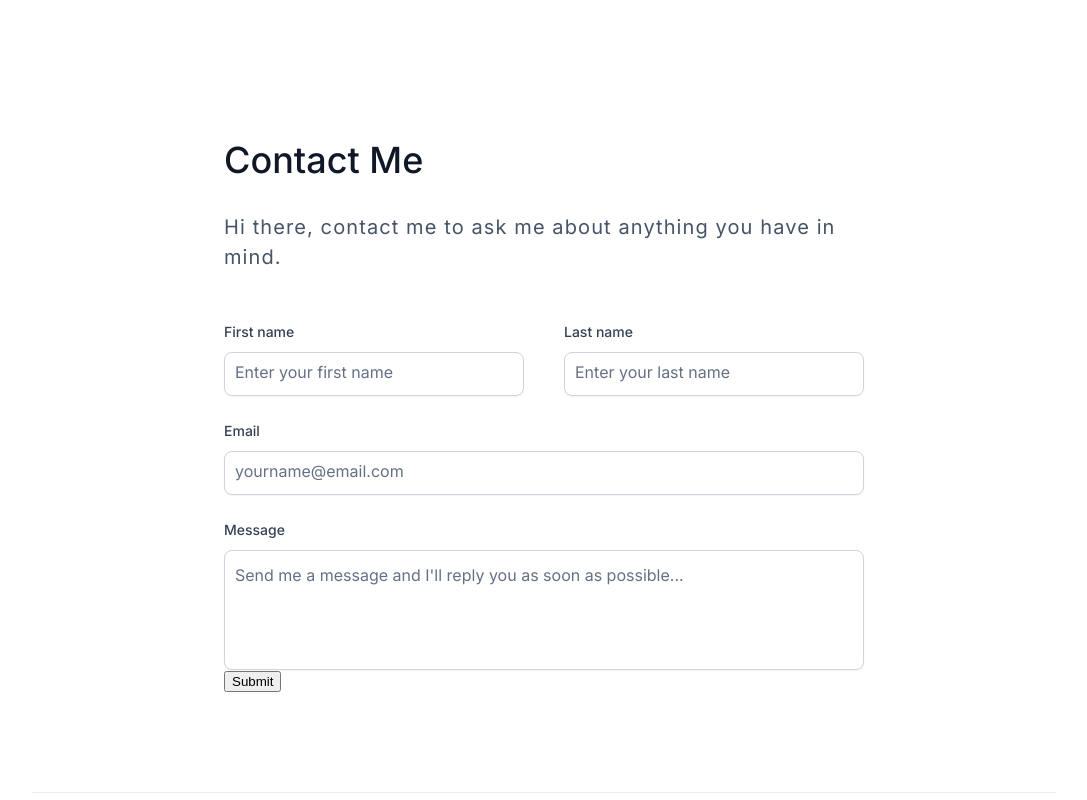
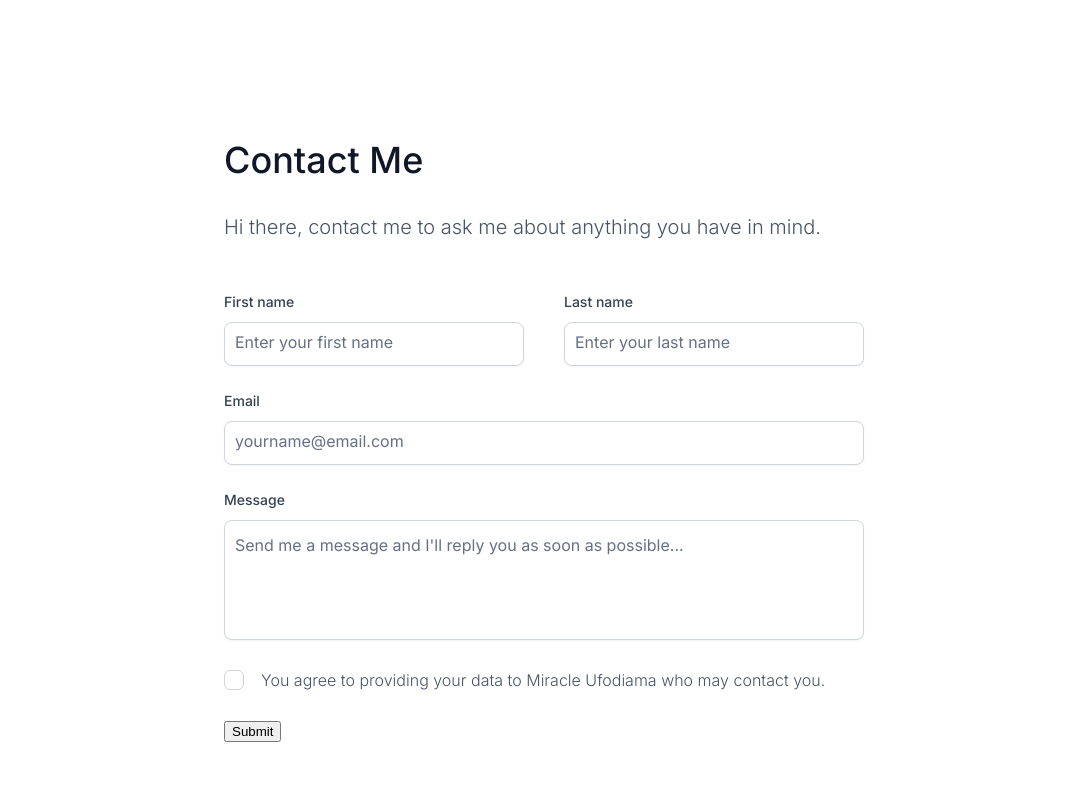
Before and after one commit to MiracleUFO/zuri-task1, a React (Create React App) app: page /contact in a window 1280 px wide. Shown: the top 800 px of the page, without its empty margins (96-1183 px from the left). Built offline with nearby package versions, Linux system fonts and the light colour scheme.

Commit message:
feat: custom checkbox for UI purposes

```diff
--- a/src/components/TextField/index.js
+++ b/src/components/TextField/index.js
@@ -6,13 +6,15 @@ const TextField = ({
   label,
   placeholder,
   value,
+  checked,
+  setChecked,
   onChange,
   small,
   multiple,
   ...rest
 }) => {
   return (
-    <div className={`${styles.textBox} ${small ? styles.input_small : ''}`}>
+    <div className={`${styles.textBox} ${small ? styles.input_small : ''} ${type === 'checkbox' ? styles.termsBox : ''}`}>
       <label htmlFor={id} className={styles.label}>{label}</label>
       {multiple ?
         <textarea
@@ -28,12 +30,20 @@ const TextField = ({
           className={styles.input}
           id={id}
           value={value}
+          checked={checked}
           type={type}
           placeholder={placeholder}
           onChange={onChange}
           {...rest}
         />
       }
+      {type === 'checkbox' ?
+        <span
+          className={`${styles.custom_checkbox} ${checked ? styles.active : ''}`}
+          onClick={() => setChecked(!checked)}
+        ></span>
+      : null
+      }
     </div>
   )
 }
--- a/src/components/TextField/styles.module.css
+++ b/src/components/TextField/styles.module.css
@@ -6,12 +6,25 @@
   justify-content: space-around;
 }
 
+.termsBox {
+  flex-direction: row-reverse;
+  justify-content: flex-end;
+  margin: 30px 0;
+}
+
 .label {
   font-size: 14px;
   line-height: 20px;
   font-weight: 500;
   color: #344054;
   margin: 25px 0 10px;
+}
+
+.termsBox .label {
+  margin: 0;
+  font-size: 1em;
+  color: #475467;
+  font-weight: 300;
 }
 
 .input, .textArea {
@@ -24,6 +37,12 @@
   box-shadow: 0px 1px 2px rgba(16, 24, 40, 0.05);
   border-radius: 8px;
   resize: none;
+}
+
+.termsBox .input {
+  height: 0;
+  width: 0;
+  z-index: 5;
 }
 
 .textArea {
@@ -41,3 +60,42 @@
     width: calc(50% - 20px);
   }
 }
+
+.custom_checkbox {
+  position: relative;
+  border: 1px solid #D0D5DD;
+  min-width: 18px;
+  min-height: 18px;
+  border-radius: 6px;
+  margin-right: 10px;
+  cursor: pointer;
+}
+
+.custom_checkbox:after {
+  content: "";
+  position: absolute;
+  display: none;
+}
+
+.custom_checkbox:after {
+  top: 3px;
+  left: 6.5px;
+  width: 3px;
+  height: 8px;
+  border: solid #1570EF;
+  border-radius: 10px;
+  border-width: 0 3px 3px 0;
+  -webkit-transform: rotate(45deg);
+  -ms-transform: rotate(45deg);
+  transform: rotate(45deg);
+  z-index: 2;
+}
+
+.input:checked ~ .custom_checkbox {
+  border: 1px solid #1570EF;
+}
+
+/* Shows the checkmark when checked */
+.active:after {
+  display: block;
+}
--- a/src/pages/Contact/index.js
+++ b/src/pages/Contact/index.js
@@ -1,4 +1,4 @@
-import { useState } from 'react';
+import { useEffect, useState } from 'react';
 import TextField from '../../components/TextField';
 import styles from './styles.module.css';
 
@@ -7,24 +7,26 @@ const Contact = () => {
     firstName: '',
     lastName: '',
     email: '',
-    message: ''
+    message: '',
+    terms: false,
   };
 
   const [fields, setFields] = useState(initialFieldValues);
 
   const handleSubmit = (e) => {
     e.preventDefault();
-    console.log(fields);
   };
 
   const handleChange = (e) => {
-    const { name, value } = e.target;
+    const { name, value, checked } = e.target;
+    const valueToSet = name === 'terms' ? checked : value;
     setFields({
       ...fields,
-      [name]: value
+      [name]: valueToSet
     });
-    console.log(fields);
   };
+
+  const setChecked = (value) => setFields({...fields, terms: value});
 
   return (
     <main className={styles.main}>
@@ -76,7 +78,16 @@ const Contact = () => {
           rows="6"
           required
         />
-
+        <TextField
+          id="terms"
+          name="terms"
+          label="You agree to providing your data to Miracle Ufodiama who may contact you."
+          type="checkbox"
+          checked={fields.terms}
+          setChecked={setChecked}
+          onChange={handleChange}
+          required
+        />
         <button type="submit">Submit</button>
       </form>
     </main>
--- a/src/pages/Contact/styles.module.css
+++ b/src/pages/Contact/styles.module.css
@@ -12,11 +12,10 @@
 }
 
 .header p {
-  font-weight: 400;
+  font-weight: 300;
   font-size: 20px;
   line-height: 30px;
   color: #475467;
-  letter-spacing: 1.1px;
 }
 
 .form {
```
